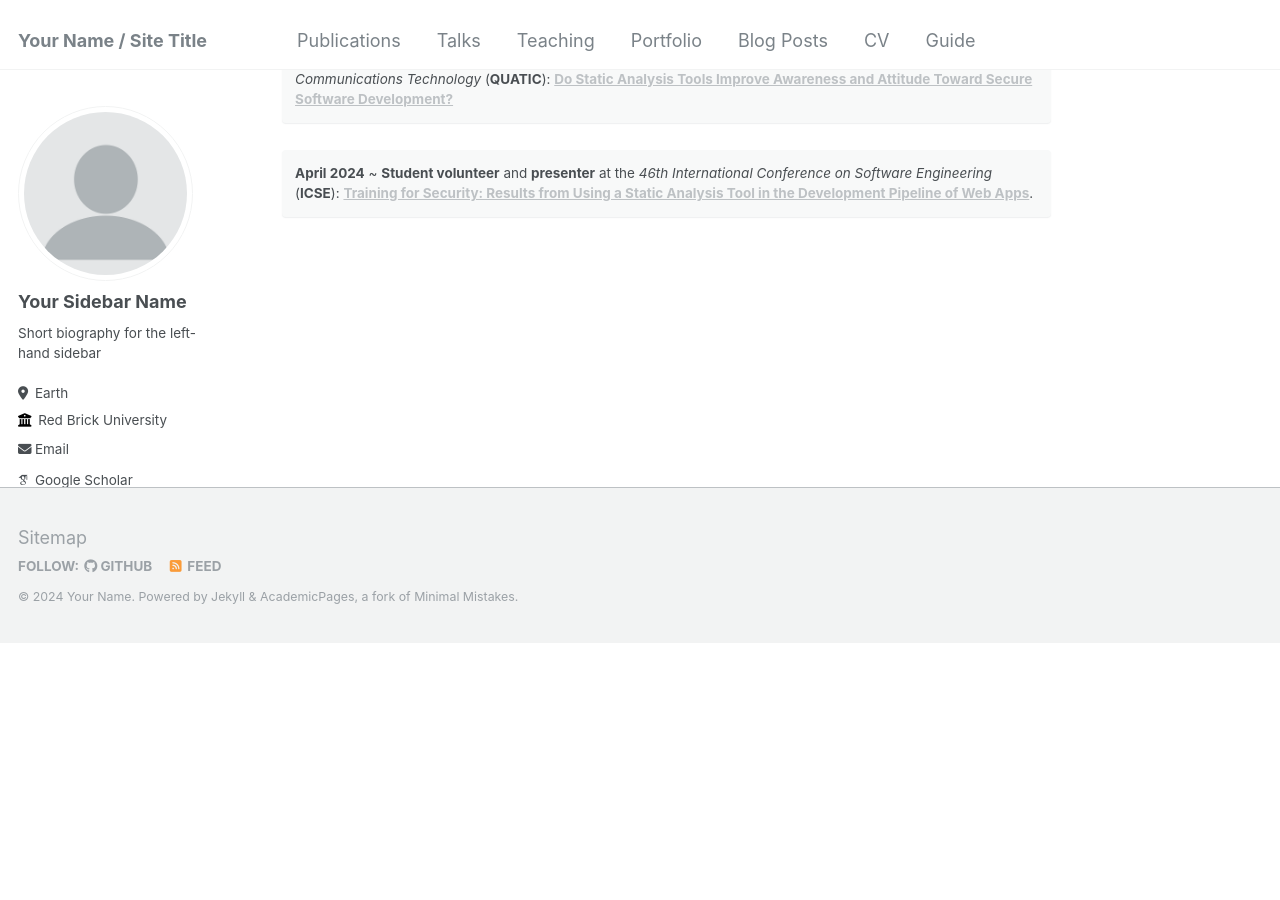
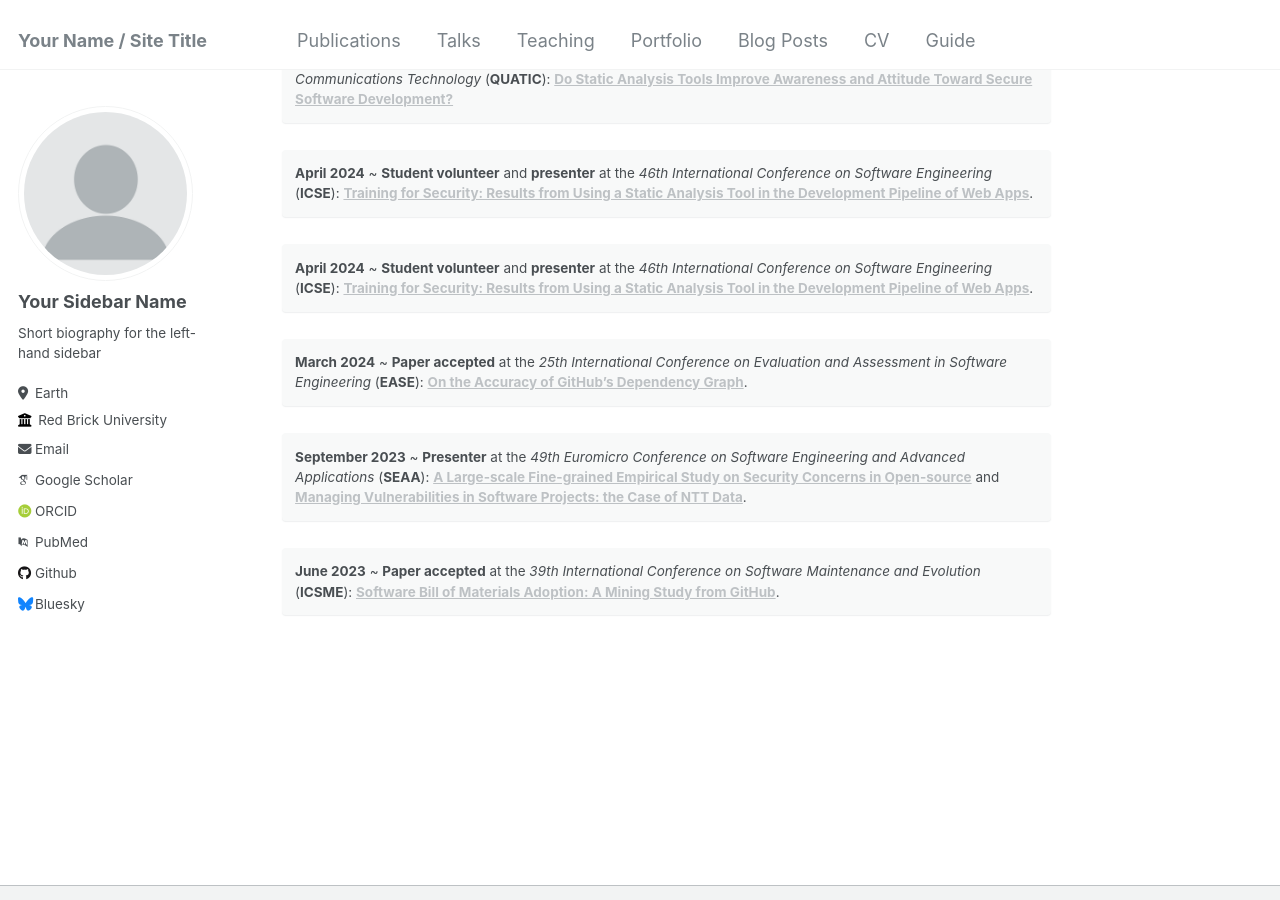
Before and after one commit to sabato-nocera/sabato-nocera.github.io, a Jekyll site: the page built from _pages/about.md, in a window 1280 px wide and 900 px high, scrolled down 410 px. Built offline with Jekyll 4.4.1, drawn with Linux system fonts in a browser that asks for light colours; some web fonts are replaced; before the commit the page ends 1053 px from its top, so only the background shows below that.

Commit message:
Update about.md

```diff
--- a/_pages/about.md
+++ b/_pages/about.md
@@ -18,3 +18,15 @@ My research interests are in Empirical Software Engineering and involve **Softwa
 
 **April 2024** ~ **Student volunteer** and **presenter** at the _46th International Conference on Software Engineering_ (**ICSE**): [**Training for Security: Results from Using a Static Analysis Tool in the Development Pipeline of Web Apps**](https://doi.org/10.1145/3639474.3640073).
 {: .notice}
+
+**April 2024** ~ **Student volunteer** and **presenter** at the _46th International Conference on Software Engineering_ (**ICSE**): [**Training for Security: Results from Using a Static Analysis Tool in the Development Pipeline of Web Apps**](https://doi.org/10.1145/3639474.3640073).
+{: .notice}
+
+**March 2024** ~ **Paper accepted** at the _25th International Conference on Evaluation and Assessment in Software Engineering_ (**EASE**): [**On the Accuracy of GitHub's Dependency Graph**](https://doi.org/10.1145/3661167.3661175).
+{: .notice}
+
+**September 2023** ~ **Presenter** at the _49th Euromicro Conference on Software Engineering and Advanced Applications_ (**SEAA**): [**A Large-scale Fine-grained Empirical Study on Security Concerns in Open-source**](https://doi.org/10.1109/SEAA60479.2023.00069) and [**Managing Vulnerabilities in Software Projects: the Case of NTT Data**](https://doi.org/10.1109/SEAA60479.2023.00046).
+{: .notice}
+
+**June 2023** ~ **Paper accepted** at the _39th International Conference on Software Maintenance and Evolution_ (**ICSME**): [**Software Bill of Materials Adoption: A Mining Study from GitHub**](https://doi.org/10.1109/ICSME58846.2023.00016).
+{: .notice}
```
